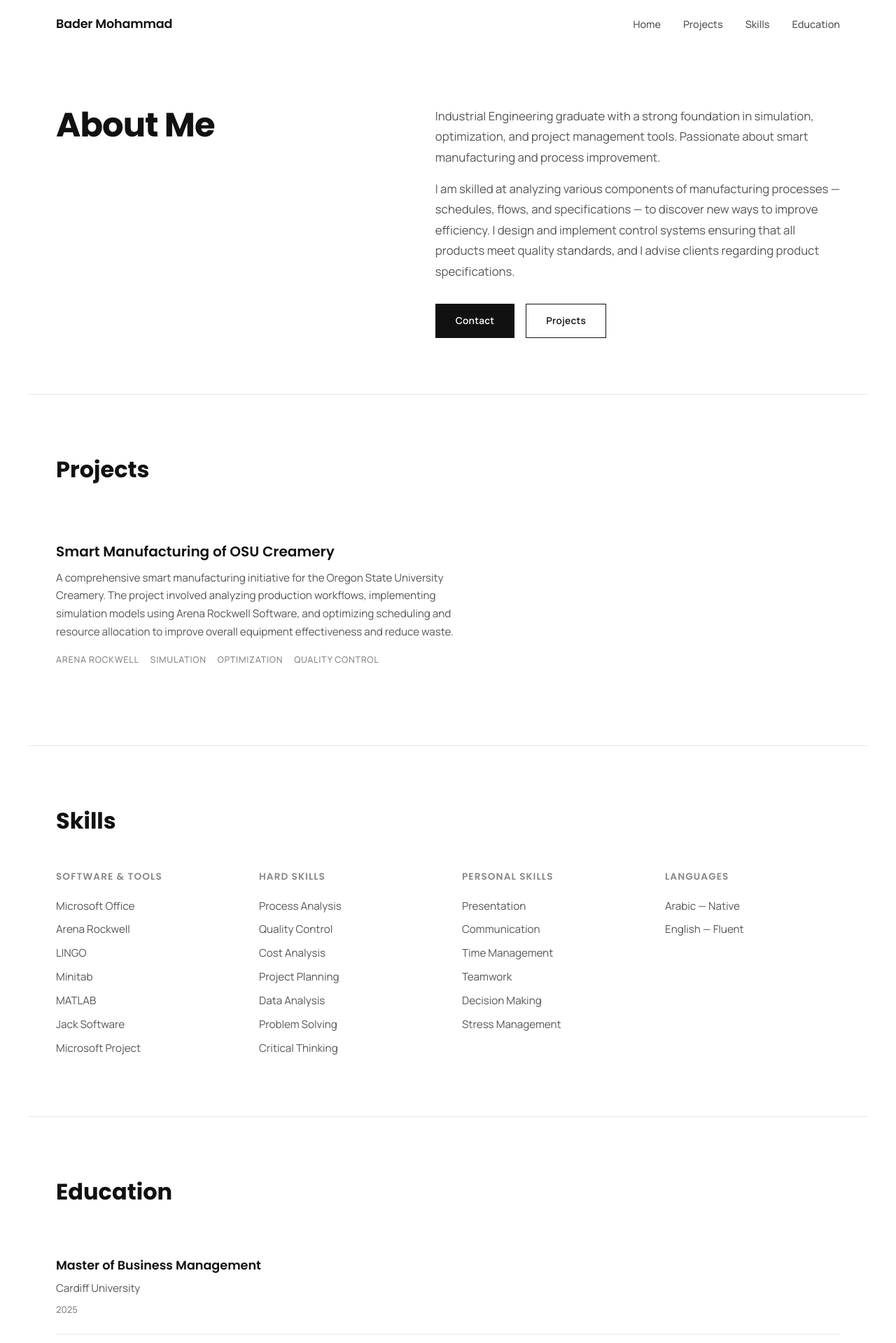
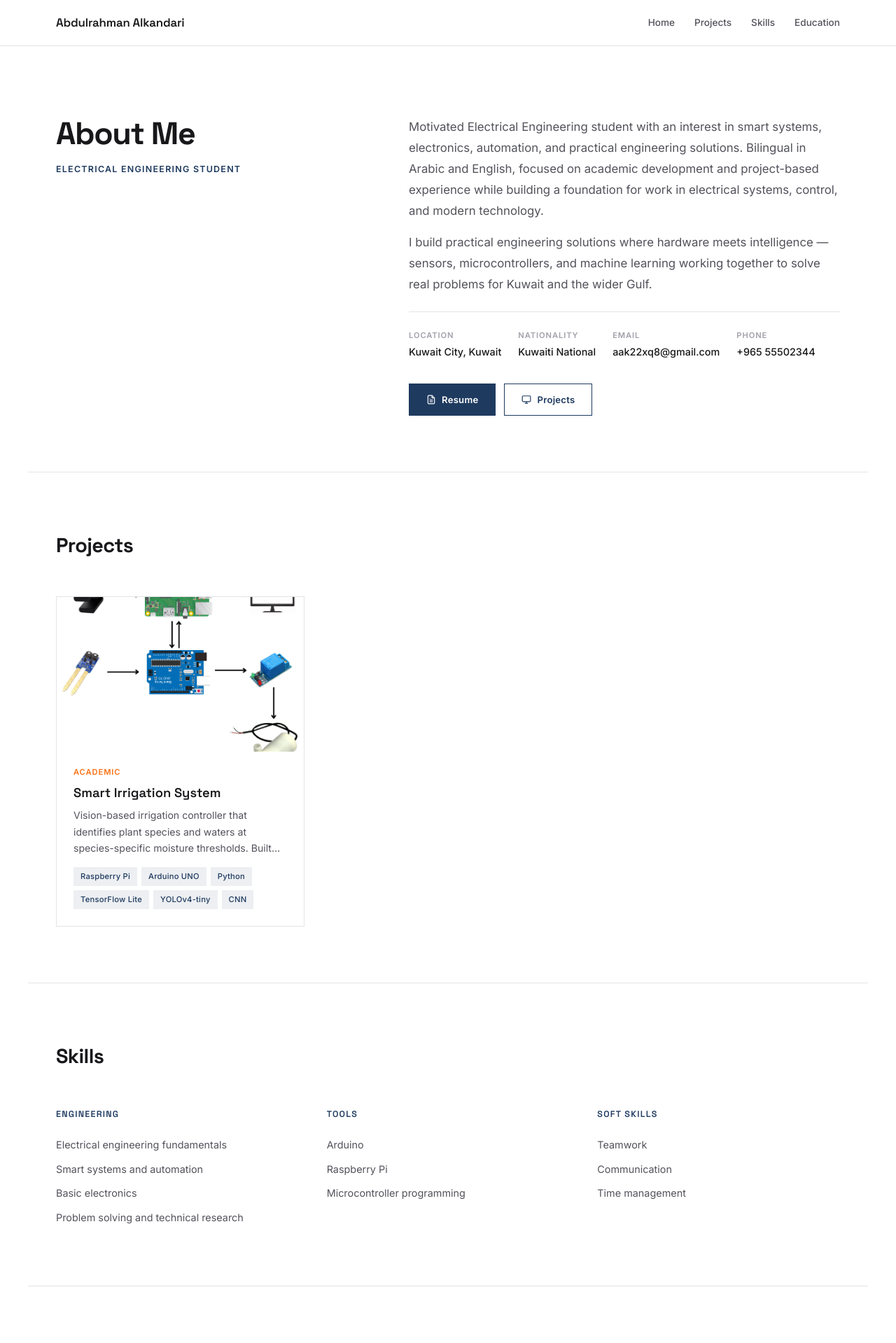
Before and after one commit to trimindai/trimind-portfolios, a web app: file public/templates/engineer/index.html in a window 1280 px wide. Shown: the top 1919 px of the page at 70% size. Run offline with its HTML, style and script files only (its server is not run), Linux system fonts and the light colour scheme.

Commit message:
fix(demo): rebuild engineer live demo with Abdulrahman's data
Static demo now uses the same CSS/structure as template.hbs with
Abdulrahman Alkandari's actual portfolio data (smart irrigation
project, skills, education, languages). Shows Resume button,
project image card, and all sections the builder collects.

Co-Authored-By: Claude Opus 4.6 <noreply@anthropic.com>

```diff
--- a/public/templates/engineer/index.html
+++ b/public/templates/engineer/index.html
@@ -3,99 +3,121 @@
 <head>
 <meta charset="UTF-8">
 <meta name="viewport" content="width=device-width, initial-scale=1.0">
-<title>Bader Mohammad — Industrial Engineer</title>
-<meta name="description" content="Industrial Engineer based in Kuwait, Alshuhada. Industrial Engineering graduate with a strong foundation in simulation, optimization, and project management tools.">
+<title>Abdulrahman Alkandari — Electrical Engineering Student</title>
+<meta name="description" content="Electrical Engineering Student based in Kuwait City, Kuwait. Smart systems, electronics, automation, and practical engineering solutions.">
 <meta name="theme-color" content="#ffffff">
-<meta property="og:title" content="Bader Mohammad | Industrial Engineer">
-<meta property="og:description" content="Industrial Engineering graduate with a strong foundation in simulation, optimization, and project management tools. Passionate about smart manufacturing and process improvement.">
+<meta property="og:title" content="Abdulrahman Alkandari | Electrical Engineering Student">
+<meta property="og:description" content="Motivated Electrical Engineering student focused on smart systems, electronics, and automation.">
 <meta property="og:type" content="website">
 <link rel="preconnect" href="https://fonts.googleapis.com">
 <link rel="preconnect" href="https://fonts.gstatic.com" crossorigin>
-<link href="https://fonts.googleapis.com/css2?family=Poppins:wght@400;500;600;700&family=Manrope:wght@400;500;600;700&display=swap" rel="stylesheet">
+<link href="https://fonts.googleapis.com/css2?family=Space+Grotesk:wght@400;500;600;700&family=Inter:wght@300;400;500;600;700&display=swap" rel="stylesheet">
 <style>
 *, *::before, *::after { margin: 0; padding: 0; box-sizing: border-box; }
 :root {
-  --font-head: 'Poppins', sans-serif;
-  --font-body: 'Manrope', sans-serif;
-  --text: #111;
-  --text-secondary: #555;
-  --text-muted: #888;
-  --bg: #fff;
+  --font-head: 'Space Grotesk', sans-serif;
+  --font-body: 'Inter', sans-serif;
+  --text: #18181b;
+  --text-secondary: #52525b;
+  --text-muted: #a1a1aa;
+  --bg: #ffffff;
   --bg-warm: #fafafa;
-  --border: #e5e5e5;
-  --accent: #111;
+  --bg-card: #f4f4f5;
+  --border: #e4e4e7;
+  --accent: #1e3a5f;
+  --accent-glow: rgba(30, 58, 95, 0.08);
+  --orange: #f97316;
+  --radius: 0px;
 }
 html { scroll-behavior: smooth; font-size: 16px; }
 body { font-family: var(--font-body); background: var(--bg); color: var(--text); line-height: 1.7; -webkit-font-smoothing: antialiased; }
 a { text-decoration: none; color: inherit; }
 img { max-width: 100%; display: block; }
-
-.header { position: sticky; top: 0; z-index: 1000; background: rgba(255,255,255,0.95); backdrop-filter: blur(10px); border-bottom: 1px solid transparent; }
-.header-inner { max-width: 1200px; margin: 0 auto; padding: 20px 40px; display: flex; align-items: center; justify-content: space-between; }
-.header-brand { font-family: var(--font-head); font-size: 1.1rem; font-weight: 600; color: var(--text); letter-spacing: -0.01em; }
-.header-nav { display: flex; align-items: center; gap: 32px; }
-.header-nav a { font-family: var(--font-body); font-size: 0.9rem; font-weight: 500; color: var(--text-secondary); transition: color 200ms; }
+a:focus-visible, button:focus-visible { outline: 2px solid var(--accent); outline-offset: 3px; }
+.header { position: sticky; top: 0; z-index: 1000; background: rgba(255,255,255,0.95); backdrop-filter: blur(12px); border-bottom: 1px solid var(--border); }
+.header-inner { max-width: 1200px; margin: 0 auto; padding: 18px 40px; display: flex; align-items: center; justify-content: space-between; }
+.header-brand { font-family: var(--font-head); font-size: 1.05rem; font-weight: 600; color: var(--text); letter-spacing: -0.01em; }
+.header-nav { display: flex; align-items: center; gap: 28px; }
+.header-nav a { font-size: 0.85rem; font-weight: 500; color: var(--text-secondary); transition: color 200ms; }
 .header-nav a:hover { color: var(--text); }
 .mobile-menu-btn { display: none; background: none; border: none; cursor: pointer; flex-direction: column; gap: 5px; padding: 4px; }
-.mobile-menu-btn span { display: block; width: 22px; height: 1.5px; background: var(--text); transition: all 200ms; }
-
+.mobile-menu-btn span { display: block; width: 20px; height: 1.5px; background: var(--text); transition: all 200ms; }
 .section { max-width: 1200px; margin: 0 auto; padding: 80px 40px; }
-
-.about-grid { display: grid; grid-template-columns: 1fr 1.2fr; gap: 60px; align-items: start; }
-.about-grid h1 { font-family: var(--font-head); font-size: 3rem; font-weight: 700; line-height: 1.15; letter-spacing: -0.02em; color: var(--text); }
-.about-text { font-family: var(--font-body); font-size: 1.05rem; color: var(--text-secondary); line-height: 1.75; }
-.about-text p + p { margin-top: 16px; }
-
-.about-actions { display: flex; gap: 16px; margin-top: 32px; }
-.btn { display: inline-flex; align-items: center; justify-content: center; padding: 12px 28px; font-family: var(--font-body); font-size: 0.85rem; font-weight: 600; letter-spacing: 0.02em; transition: all 200ms; border: 1.5px solid var(--text); cursor: pointer; }
-.btn-primary { background: var(--text); color: var(--bg); }
-.btn-primary:hover { background: transparent; color: var(--text); }
-.btn-secondary { background: transparent; color: var(--text); }
-.btn-secondary:hover { background: var(--text); color: var(--bg); }
-
+.section-sm { padding: 48px 40px; }
+.section-title { font-family: var(--font-head); font-size: 1.8rem; font-weight: 700; letter-spacing: -0.02em; color: var(--text); margin-bottom: 48px; }
 .divider { height: 1px; background: var(--border); max-width: 1200px; margin: 0 auto; }
-
-.projects-list { display: flex; flex-direction: column; gap: 32px; }
-.project-item { padding: 32px 0; border-bottom: 1px solid var(--border); }
-.project-item:last-child { border-bottom: none; }
-.project-item h3 { font-family: var(--font-head); font-size: 1.25rem; font-weight: 600; margin-bottom: 8px; }
-.project-item p { font-size: 0.95rem; color: var(--text-secondary); line-height: 1.7; max-width: 600px; }
-.project-meta { display: flex; gap: 16px; margin-top: 16px; }
-.project-meta span { font-size: 0.78rem; font-weight: 500; color: var(--text-muted); text-transform: uppercase; letter-spacing: 0.06em; }
-
-.skills-list { display: grid; grid-template-columns: repeat(auto-fill, minmax(240px, 1fr)); gap: 40px; }
-.skill-group h4 { font-family: var(--font-head); font-size: 0.85rem; font-weight: 600; text-transform: uppercase; letter-spacing: 0.08em; margin-bottom: 14px; color: var(--text-muted); }
+.hero { padding-top: 100px; padding-bottom: 80px; }
+.hero-grid { display: grid; grid-template-columns: 1fr 1.4fr; gap: 64px; align-items: start; }
+.hero-left h1 { font-family: var(--font-head); font-size: 2.8rem; font-weight: 700; line-height: 1.1; letter-spacing: -0.03em; color: var(--text); }
+.hero-left .hero-discipline { font-size: 0.78rem; font-weight: 600; text-transform: uppercase; letter-spacing: 0.1em; color: var(--accent); margin-top: 16px; }
+.hero-bio { font-size: 1.05rem; color: var(--text-secondary); line-height: 1.8; }
+.hero-bio p + p { margin-top: 14px; }
+.hero-meta { display: flex; flex-wrap: wrap; gap: 24px; margin-top: 24px; padding-top: 24px; border-top: 1px solid var(--border); }
+.hero-meta-item { display: flex; flex-direction: column; gap: 2px; }
+.hero-meta-label { font-size: 0.7rem; font-weight: 600; text-transform: uppercase; letter-spacing: 0.08em; color: var(--text-muted); }
+.hero-meta-value { font-size: 0.9rem; font-weight: 500; color: var(--text); }
+.hero-actions { display: flex; gap: 12px; margin-top: 32px; }
+.btn { display: inline-flex; align-items: center; justify-content: center; gap: 8px; padding: 11px 24px; font-family: var(--font-body); font-size: 0.82rem; font-weight: 600; letter-spacing: 0.02em; transition: all 200ms; border: 1.5px solid var(--accent); cursor: pointer; }
+.btn-primary { background: var(--accent); color: #fff; }
+.btn-primary:hover { background: transparent; color: var(--accent); }
+.btn-secondary { background: transparent; color: var(--accent); }
+.btn-secondary:hover { background: var(--accent); color: #fff; }
+.btn svg { width: 14px; height: 14px; }
+.objective { max-width: 800px; font-size: 1.05rem; color: var(--text-secondary); line-height: 1.8; padding: 32px; border-left: 3px solid var(--accent); background: var(--bg-warm); margin-top: 40px; }
+.projects-grid { display: grid; grid-template-columns: repeat(auto-fill, minmax(340px, 1fr)); gap: 28px; }
+.project-card { border: 1px solid var(--border); overflow: hidden; transition: border-color 250ms, box-shadow 250ms; background: var(--bg); }
+.project-card:hover { border-color: var(--accent); box-shadow: 0 4px 24px rgba(0,0,0,0.06); }
+.project-card-img { aspect-ratio: 16/10; background: var(--bg-card); overflow: hidden; position: relative; }
+.project-card-img img { width: 100%; height: 100%; object-fit: cover; transition: transform 400ms; }
+.project-card:hover .project-card-img img { transform: scale(1.03); }
+.project-card-body { padding: 20px 24px 24px; }
+.project-card-type { font-size: 0.7rem; font-weight: 600; text-transform: uppercase; letter-spacing: 0.08em; color: var(--orange); margin-bottom: 8px; }
+.project-card-title { font-family: var(--font-head); font-size: 1.15rem; font-weight: 600; color: var(--text); line-height: 1.35; margin-bottom: 8px; }
+.project-card-desc { font-size: 0.88rem; color: var(--text-secondary); line-height: 1.65; display: -webkit-box; -webkit-line-clamp: 3; -webkit-box-orient: vertical; overflow: hidden; }
+.project-card-tags { display: flex; flex-wrap: wrap; gap: 6px; margin-top: 16px; }
+.project-card-tag { font-size: 0.7rem; font-weight: 500; color: var(--accent); background: var(--accent-glow); padding: 4px 10px; letter-spacing: 0.02em; }
+.skills-grid { display: grid; grid-template-columns: repeat(auto-fill, minmax(260px, 1fr)); gap: 40px; }
+.skill-group h4 { font-family: var(--font-head); font-size: 0.78rem; font-weight: 600; text-transform: uppercase; letter-spacing: 0.1em; margin-bottom: 16px; color: var(--accent); }
 .skill-group ul { list-style: none; }
-.skill-group li { font-size: 0.95rem; color: var(--text-secondary); padding: 4px 0; }
-
-.edu-item { padding: 24px 0; border-bottom: 1px solid var(--border); }
+.skill-group li { font-size: 0.9rem; color: var(--text-secondary); padding: 5px 0; }
+.edu-list { display: flex; flex-direction: column; }
+.edu-item { padding: 28px 0; border-bottom: 1px solid var(--border); display: grid; grid-template-columns: 200px 1fr; gap: 40px; align-items: start; }
 .edu-item:last-child { border-bottom: none; }
-.edu-item h3 { font-family: var(--font-head); font-size: 1.1rem; font-weight: 600; }
-.edu-item .institution { font-size: 0.95rem; color: var(--text-secondary); margin-top: 4px; }
-.edu-item .year { font-size: 0.82rem; color: var(--text-muted); margin-top: 6px; font-weight: 500; }
-
+.edu-year { font-size: 0.78rem; font-weight: 600; color: var(--text-muted); text-transform: uppercase; letter-spacing: 0.06em; padding-top: 4px; }
+.edu-content h3 { font-family: var(--font-head); font-size: 1.05rem; font-weight: 600; }
+.edu-content .institution { font-size: 0.92rem; color: var(--text-secondary); margin-top: 4px; }
+.edu-content .description { font-size: 0.88rem; color: var(--text-secondary); margin-top: 10px; line-height: 1.65; }
+.lang-grid { display: flex; flex-wrap: wrap; gap: 16px; }
+.lang-item { padding: 16px 28px; border: 1px solid var(--border); min-width: 160px; text-align: center; }
+.lang-item .name { font-family: var(--font-head); font-size: 0.95rem; font-weight: 600; }
+.lang-item .level { font-size: 0.8rem; color: var(--text-muted); margin-top: 4px; }
 .footer { background: var(--bg-warm); border-top: 1px solid var(--border); padding: 60px 40px 40px; }
-.footer-inner { max-width: 1200px; margin: 0 auto; display: grid; grid-template-columns: 1fr 1fr; gap: 40px; }
-.footer-col h4 { font-family: var(--font-head); font-size: 0.85rem; font-weight: 600; text-transform: uppercase; letter-spacing: 0.08em; margin-bottom: 12px; color: var(--text-muted); }
-.footer-col p, .footer-col a { font-size: 0.95rem; color: var(--text-secondary); line-height: 1.8; }
-.footer-col a:hover { color: var(--text); text-decoration: underline; }
-.footer-bottom { max-width: 1200px; margin: 40px auto 0; padding-top: 20px; border-top: 1px solid var(--border); font-size: 0.8rem; color: var(--text-muted); }
-
-@media print {
-  .header { position: static; border-bottom: 1px solid var(--border); }
-  .btn { border: 1.5px solid var(--text) !important; }
-  .footer { background: #fff !important; }
+.footer-inner { max-width: 1200px; margin: 0 auto; display: grid; grid-template-columns: 1fr 1fr 1fr; gap: 40px; }
+.footer-col h4 { font-family: var(--font-head); font-size: 0.75rem; font-weight: 600; text-transform: uppercase; letter-spacing: 0.1em; margin-bottom: 12px; color: var(--text-muted); }
+.footer-col p, .footer-col a { font-size: 0.9rem; color: var(--text-secondary); line-height: 1.8; }
+.footer-col a:hover { color: var(--accent); }
+.footer-bottom { max-width: 1200px; margin: 40px auto 0; padding-top: 20px; border-top: 1px solid var(--border); font-size: 0.78rem; color: var(--text-muted); display: flex; justify-content: space-between; align-items: center; }
+@media (max-width: 900px) {
+  .hero-grid { grid-template-columns: 1fr; gap: 32px; }
+  .hero-left h1 { font-size: 2.2rem; }
+  .projects-grid { grid-template-columns: 1fr; }
+  .edu-item { grid-template-columns: 1fr; gap: 4px; }
 }
-
-@media (max-width: 768px) {
-  .header-inner { padding: 16px 24px; }
+@media (max-width: 640px) {
+  .header-inner { padding: 14px 20px; }
   .header-nav { display: none; }
   .mobile-menu-btn { display: flex; }
-  .section { padding: 60px 24px; }
-  .about-grid { grid-template-columns: 1fr; gap: 32px; }
-  .about-grid h1 { font-size: 2.2rem; }
-  .footer-inner { grid-template-columns: 1fr; gap: 32px; }
-  .skills-list { grid-template-columns: 1fr 1fr; gap: 24px; }
+  .section { padding: 48px 20px; }
+  .section-sm { padding: 32px 20px; }
+  .hero { padding-top: 72px; padding-bottom: 48px; }
+  .hero-left h1 { font-size: 1.8rem; }
+  .hero-actions { flex-direction: column; }
+  .hero-meta { gap: 16px; }
+  .skills-grid { grid-template-columns: 1fr 1fr; gap: 24px; }
+  .footer-inner { grid-template-columns: 1fr; gap: 24px; }
+  .footer-bottom { flex-direction: column; gap: 8px; text-align: center; }
+  .lang-grid { flex-direction: column; }
+  .lang-item { min-width: auto; }
 }
 </style>
 </head>
@@ -103,7 +125,7 @@ img { max-width: 100%; display: block; }
 
 <header class="header">
   <div class="header-inner">
-    <div class="header-brand">Bader Mohammad</div>
+    <a href="#about" class="header-brand">Abdulrahman Alkandari</a>
     <nav class="header-nav">
       <a href="#about">Home</a>
       <a href="#projects">Projects</a>
@@ -116,107 +138,133 @@ img { max-width: 100%; display: block; }
   </div>
 </header>
 
-<section class="section" id="about">
-  <div class="about-grid">
-    <div>
+<section class="section hero" id="about">
+  <div class="hero-grid">
+    <div class="hero-left">
       <h1>About Me</h1>
+      <div class="hero-discipline">Electrical Engineering Student</div>
     </div>
-    <div>
-      <div class="about-text">
-        <p>Industrial Engineering graduate with a strong foundation in simulation, optimization, and project management tools. Passionate about smart manufacturing and process improvement.</p>
-        <p>I am skilled at analyzing various components of manufacturing processes — schedules, flows, and specifications — to discover new ways to improve efficiency. I design and implement control systems ensuring that all products meet quality standards, and I advise clients regarding product specifications.</p>
+    <div class="hero-right">
+      <div class="hero-bio">
+        <p>Motivated Electrical Engineering student with an interest in smart systems, electronics, automation, and practical engineering solutions. Bilingual in Arabic and English, focused on academic development and project-based experience while building a foundation for work in electrical systems, control, and modern technology.</p>
+        <p>I build practical engineering solutions where hardware meets intelligence — sensors, microcontrollers, and machine learning working together to solve real problems for Kuwait and the wider Gulf.</p>
       </div>
-      <div class="about-actions">
-        <a href="mailto:Bkhaled.bbe@gmail.com" class="btn btn-primary">Contact</a>
-        <a href="#projects" class="btn btn-secondary">Projects</a>
+      <div class="hero-meta">
+        <div class="hero-meta-item">
+          <span class="hero-meta-label">Location</span>
+          <span class="hero-meta-value">Kuwait City, Kuwait</span>
+        </div>
+        <div class="hero-meta-item">
+          <span class="hero-meta-label">Nationality</span>
+          <span class="hero-meta-value">Kuwaiti National</span>
+        </div>
+        <div class="hero-meta-item">
+          <span class="hero-meta-label">Email</span>
+          <span class="hero-meta-value">aak22xq8@gmail.com</span>
+        </div>
+        <div class="hero-meta-item">
+          <span class="hero-meta-label">Phone</span>
+          <span class="hero-meta-value">+965 55502344</span>
+        </div>
+      </div>
+      <div class="hero-actions">
+        <a href="#" class="btn btn-primary">
+          <svg viewBox="0 0 24 24" fill="none" stroke="currentColor" stroke-width="2"><path d="M14 2H6a2 2 0 0 0-2 2v16a2 2 0 0 0 2 2h12a2 2 0 0 0 2-2V8z"/><polyline points="14 2 14 8 20 8"/><line x1="16" y1="13" x2="8" y2="13"/><line x1="16" y1="17" x2="8" y2="17"/><polyline points="10 9 9 9 8 9"/></svg>
+          Resume
+        </a>
+        <a href="#projects" class="btn btn-secondary">
+          <svg viewBox="0 0 24 24" fill="none" stroke="currentColor" stroke-width="2"><rect x="2" y="3" width="20" height="14" rx="2" ry="2"/><line x1="8" y1="21" x2="16" y2="21"/><line x1="12" y1="17" x2="12" y2="21"/></svg>
+          Projects
+        </a>
       </div>
     </div>
   </div>
 </section>
 
 <div class="divider"></div>
-
 <section class="section" id="projects">
-  <h2 style="font-family:var(--font-head);font-size:2rem;font-weight:700;margin-bottom:40px;">Projects</h2>
-  <div class="projects-list">
-    <article class="project-item">
-      <h3>Smart Manufacturing of OSU Creamery</h3>
-      <p>A comprehensive smart manufacturing initiative for the Oregon State University Creamery. The project involved analyzing production workflows, implementing simulation models using Arena Rockwell Software, and optimizing scheduling and resource allocation to improve overall equipment effectiveness and reduce waste.</p>
-      <div class="project-meta">
-        <span>Arena Rockwell</span>
-        <span>Simulation</span>
-        <span>Optimization</span>
-        <span>Quality Control</span>
+  <h2 class="section-title">Projects</h2>
+  <div class="projects-grid">
+    <article class="project-card" style="cursor:pointer">
+      <div class="project-card-img">
+        <img src="/seed/smart-irrigation/cover.png" alt="Smart Irrigation System" loading="lazy">
+      </div>
+      <div class="project-card-body">
+        <div class="project-card-type">academic</div>
+        <h3 class="project-card-title">Smart Irrigation System</h3>
+        <p class="project-card-desc">Vision-based irrigation controller that identifies plant species and waters at species-specific moisture thresholds. Built for Gulf agriculture where water scarcity is acute.</p>
+        <div class="project-card-tags">
+          <span class="project-card-tag">Raspberry Pi</span>
+          <span class="project-card-tag">Arduino UNO</span>
+          <span class="project-card-tag">Python</span>
+          <span class="project-card-tag">TensorFlow Lite</span>
+          <span class="project-card-tag">YOLOv4-tiny</span>
+          <span class="project-card-tag">CNN</span>
+        </div>
       </div>
     </article>
   </div>
 </section>
 
 <div class="divider"></div>
-
 <section class="section" id="skills">
-  <h2 style="font-family:var(--font-head);font-size:2rem;font-weight:700;margin-bottom:40px;">Skills</h2>
-  <div class="skills-list">
+  <h2 class="section-title">Skills</h2>
+  <div class="skills-grid">
     <div class="skill-group">
-      <h4>Software & Tools</h4>
+      <h4>Engineering</h4>
       <ul>
-        <li>Microsoft Office</li>
-        <li>Arena Rockwell</li>
-        <li>LINGO</li>
-        <li>Minitab</li>
-        <li>MATLAB</li>
-        <li>Jack Software</li>
-        <li>Microsoft Project</li>
+        <li>Electrical engineering fundamentals</li>
+        <li>Smart systems and automation</li>
+        <li>Basic electronics</li>
+        <li>Problem solving and technical research</li>
       </ul>
     </div>
     <div class="skill-group">
-      <h4>Hard Skills</h4>
+      <h4>Tools</h4>
       <ul>
-        <li>Process Analysis</li>
-        <li>Quality Control</li>
-        <li>Cost Analysis</li>
-        <li>Project Planning</li>
-        <li>Data Analysis</li>
-        <li>Problem Solving</li>
-        <li>Critical Thinking</li>
+        <li>Arduino</li>
+        <li>Raspberry Pi</li>
+        <li>Microcontroller programming</li>
       </ul>
     </div>
     <div class="skill-group">
-      <h4>Personal Skills</h4>
+      <h4>Soft Skills</h4>
       <ul>
-        <li>Presentation</li>
+        <li>Teamwork</li>
         <li>Communication</li>
-        <li>Time Management</li>
-        <li>Teamwork</li>
-        <li>Decision Making</li>
-        <li>Stress Management</li>
-      </ul>
-    </div>
-    <div class="skill-group">
-      <h4>Languages</h4>
-      <ul>
-        <li>Arabic — Native</li>
-        <li>English — Fluent</li>
+        <li>Time management</li>
       </ul>
     </div>
   </div>
 </section>
 
 <div class="divider"></div>
+<section class="section" id="education">
+  <h2 class="section-title">Education</h2>
+  <div class="edu-list">
+    <article class="edu-item">
+      <div class="edu-year">In Progress</div>
+      <div class="edu-content">
+        <h3>B.Sc. in Electrical Engineering</h3>
+        <div class="institution">Kuwait</div>
+        <div class="description">Focus areas: smart systems, electronics, automation, power systems.</div>
+      </div>
+    </article>
+  </div>
+</section>
 
-<section class="section" id="education">
-  <h2 style="font-family:var(--font-head);font-size:2rem;font-weight:700;margin-bottom:40px;">Education</h2>
-  <div>
-    <article class="edu-item">
-      <h3>Master of Business Management</h3>
-      <div class="institution">Cardiff University</div>
-      <div class="year">2025</div>
-    </article>
-    <article class="edu-item">
-      <h3>Bachelor of Industrial Engineering</h3>
-      <div class="institution">Oregon State University</div>
-      <div class="year">2024 — GPA: 3.83</div>
-    </article>
+<div class="divider"></div>
+<section class="section section-sm" id="languages">
+  <h2 class="section-title">Languages</h2>
+  <div class="lang-grid">
+    <div class="lang-item">
+      <div class="name">Arabic</div>
+      <div class="level">Native</div>
+    </div>
+    <div class="lang-item">
+      <div class="name">English</div>
+      <div class="level">Good</div>
+    </div>
   </div>
 </section>
 
@@ -224,16 +272,20 @@ img { max-width: 100%; display: block; }
   <div class="footer-inner">
     <div class="footer-col">
       <h4>Location</h4>
-      <p>Kuwait, Alshuhada</p>
+      <p>Kuwait City, Kuwait</p>
     </div>
     <div class="footer-col">
       <h4>Contact</h4>
-      <p><a href="mailto:Bkhaled.bbe@gmail.com">Bkhaled.bbe@gmail.com</a></p>
-      <p><a href="tel:+96594011662">+965 94011662</a></p>
+      <p><a href="mailto:aak22xq8@gmail.com">aak22xq8@gmail.com</a></p>
+      <p><a href="tel:+96555502344">+965 55502344</a></p>
+    </div>
+    <div class="footer-col">
+      <h4>Connect</h4>
+      <p>—</p>
     </div>
   </div>
   <div class="footer-bottom">
-    &copy; Bader Mohammad — Industrial Engineer
+    <span>&copy; Abdulrahman Alkandari — Electrical Engineering Student</span>
   </div>
 </footer>
 
```
